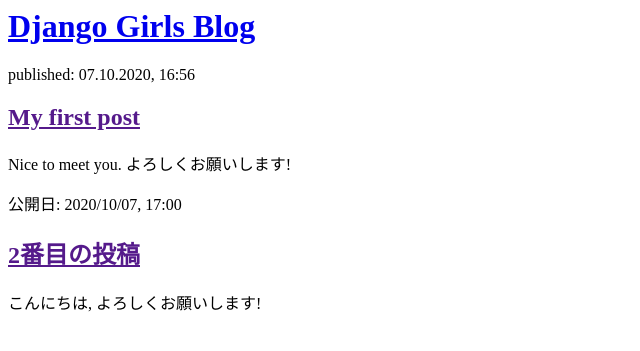
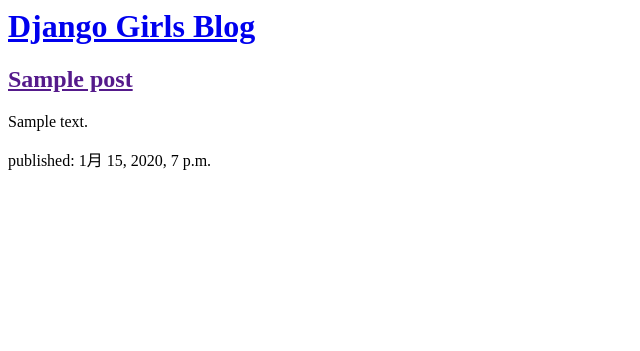
Before and after one commit to ricky-goodtime/my-jdango-blog, a Django app: page / in a window 1280 px wide. Shown: the top 351 px of the page, without its empty margins (0-640 px from the left). Run offline with Django 3.2, Linux system fonts and the light colour scheme; tables that the repository leaves empty hold one stand-in row (values such as "Sample post").

Commit message:
Modified templates to display posts from database.

```diff
--- a/blog/templates/blog/post_list.html
+++ b/blog/templates/blog/post_list.html
@@ -7,16 +7,12 @@
     <h1><a href="/">Django Girls Blog</a></h1>
   </div>
 
-  <div>
-    <p>published: 07.10.2020, 16:56</p>
-    <h2><a href="">My first post</a></h2>
-    <p>Nice to meet you. よろしくお願いします!</p>
-  </div>
-
-  <div>
-    <p>公開日: 2020/10/07, 17:00</p>
-    <h2><a href="">2番目の投稿</a></h2>
-    <p>こんにちは, よろしくお願いします!</p>
-  </div>
+  {% for post in posts %}
+      <div>
+        <h2><a href="">{{ post.title }}</a></h2>
+        <p>{{ post.text|linebreaksbr }}</p>
+        <p>published: {{ post.published_date }}</p>
+      </div>
+  {% endfor %}
 </body>
 </html>
--- a/blog/views.py
+++ b/blog/views.py
@@ -1,6 +1,9 @@
 from django.shortcuts import render
+from django.utils import timezone
+from .models import Post
 
 # Create your views here.
 
 def post_list(request):
-    return render(request, 'blog/post_list.html', {})
+    posts = Post.objects.filter(published_date__lte=timezone.now()).order_by('-published_date')
+    return render(request, 'blog/post_list.html', {'posts': posts})
```
